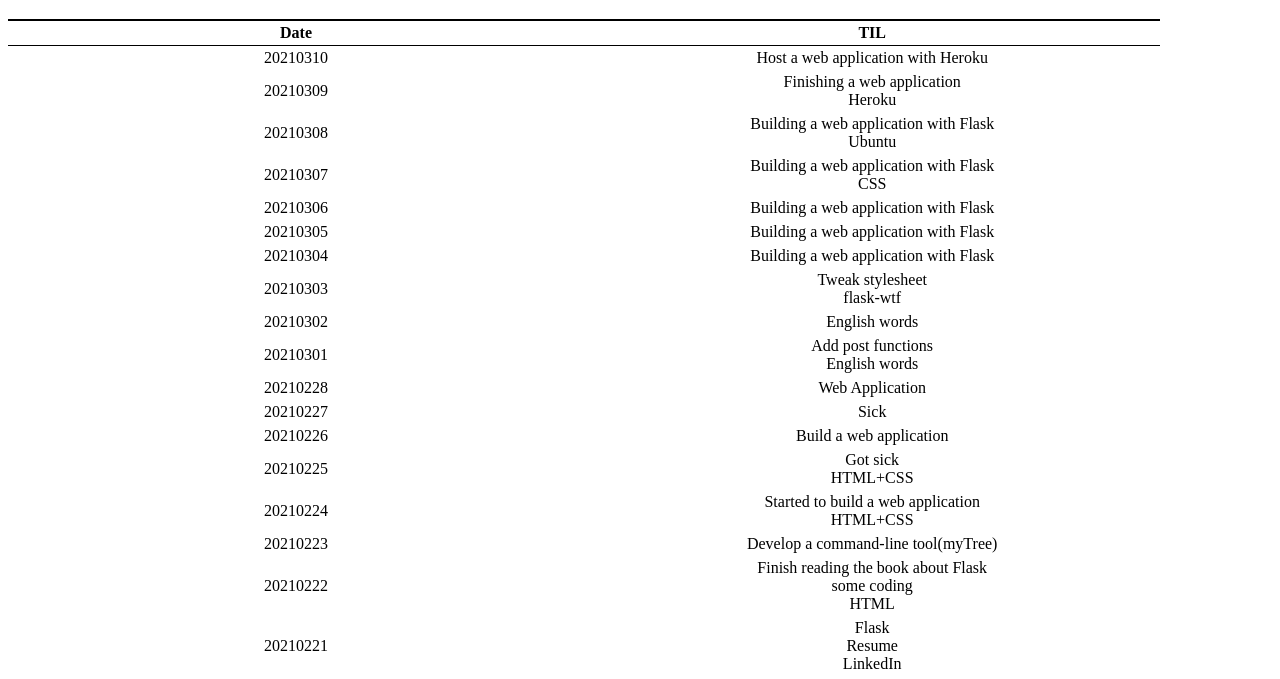
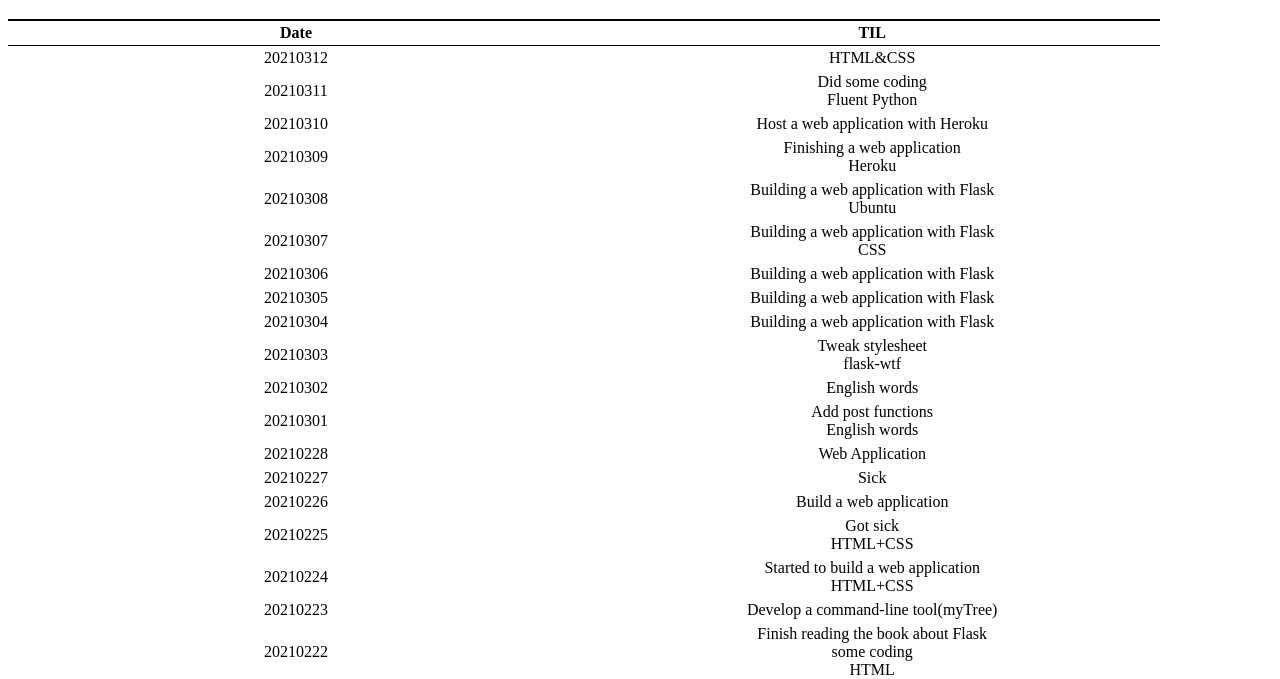
Before and after one commit to hn-void/books, a plain HTML site: page docs/til.html in a window 1280 px wide. Shown: the part 105-784 px from the top of the page. Drawn offline with Linux system fonts and the light colour scheme.

Commit message:
:pencil: Update diary

```diff
--- a/docs/til.html
+++ b/docs/til.html
@@ -14,6 +14,14 @@
 </tr>
 </thead>
 <tbody>
+<tr class="odd">
+<td style="text-align: center;">20210312</td>
+<td style="text-align: center;">HTML&amp;CSS</td>
+</tr>
+<tr class="even">
+<td style="text-align: center;">20210311</td>
+<td style="text-align: center;">Did some coding<br>Fluent Python</td>
+</tr>
 <tr class="odd">
 <td style="text-align: center;">20210310</td>
 <td style="text-align: center;">Host a web application with Heroku</td>
```
Also changed, not shown: 1 other file.
